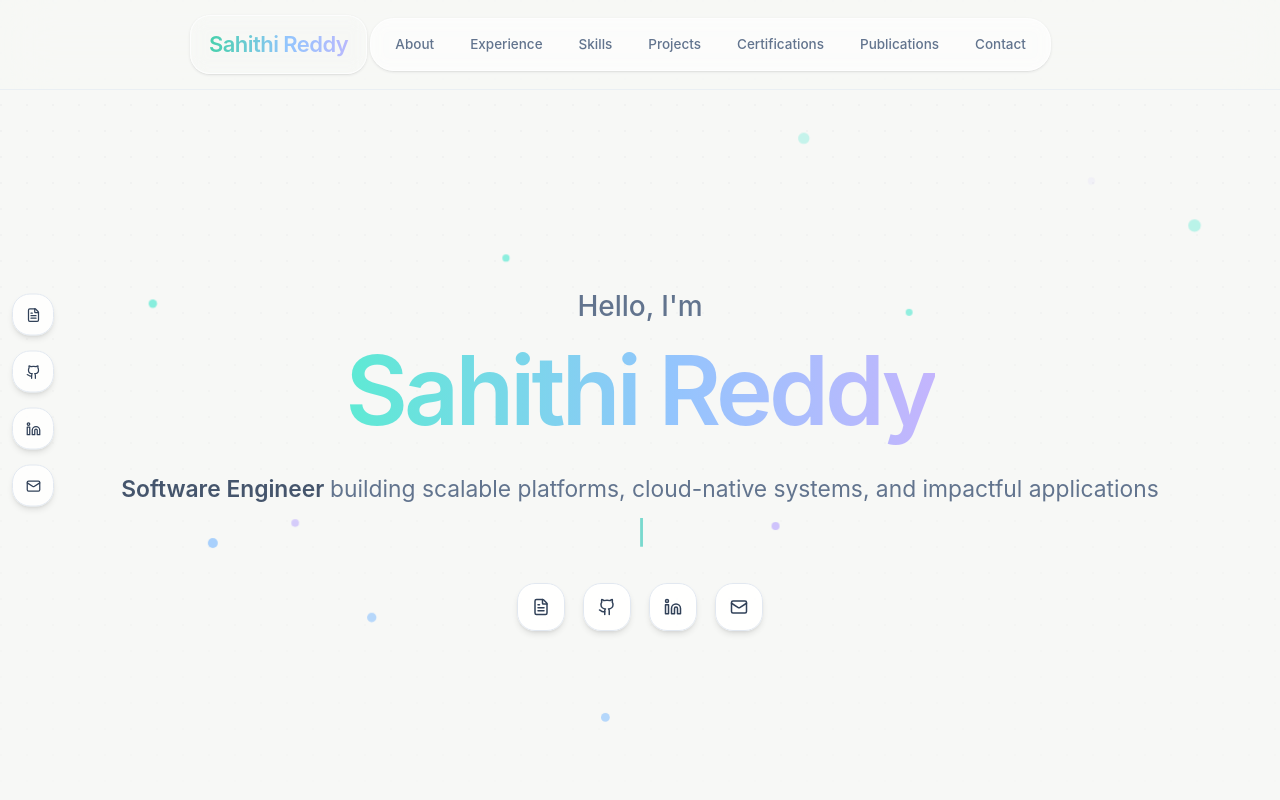
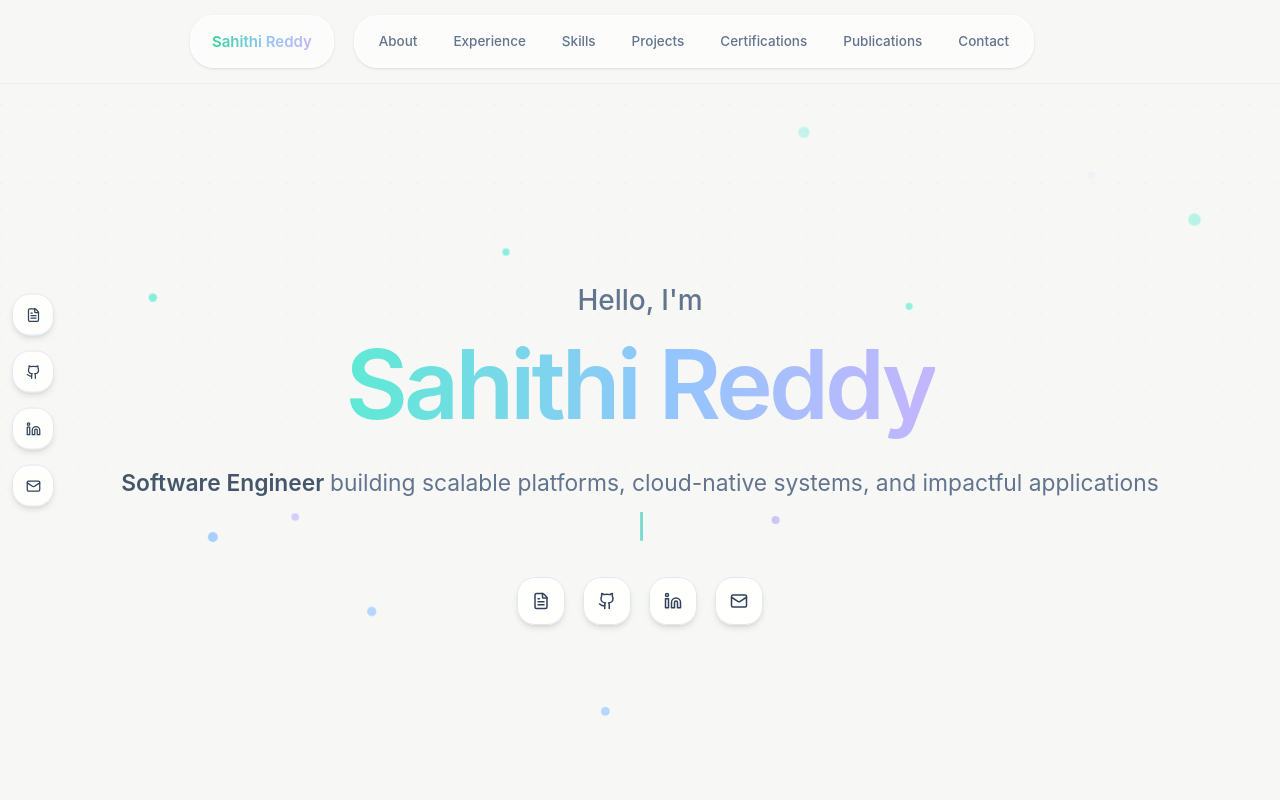
Before and after one commit to sahithireddys/sahithireddys.github.io, a React (Vite) app: page / in a window 1280 px wide. Shown: the top 800 px of the page. Built offline with nearby package versions, Linux system fonts and the light colour scheme.

Commit message:
Experience dots

```diff
--- a/src/components/ExperienceSection.jsx
+++ b/src/components/ExperienceSection.jsx
@@ -20,10 +20,10 @@ export default function ExperienceSection({ experiences }) {
             className={`${index !== experiences.length - 1 ? "mb-10" : ""} relative`}
           >
             <div
-              className={`absolute top-6 -left-[41px] rounded-full border-4 border-[#f7f8f6] md:-left-[57px] ${
+              className={`absolute top-6 -left-8 md:-left-12 -translate-x-1/2 rounded-full border-4 border-[#f7f8f6] ${
                 index < 2
                   ? "h-5 w-5 bg-teal-500 shadow-[0_0_12px_rgba(20,184,166,0.8)]"
-                  : "h-4 w-4 bg-teal-400"
+                  : "h-5 w-5 bg-teal-400"
               }`}
             />
 
--- a/src/components/Header.jsx
+++ b/src/components/Header.jsx
@@ -13,7 +13,10 @@ export default function Header({
       <div className="mx-auto flex w-full max-w-7xl items-center justify-between px-6 py-5 lg:px-10">
         <button
           onClick={() => scrollToSection("home")}
-          className="rounded-[20px] border border-white/70 bg-white/70 px-6 py-4 text-[22px] font-semibold tracking-tight text-transparent shadow-sm backdrop-blur"
+          className="rounded-[24px] border border-white/70 bg-white/60 px-7 py-5 text-xl font-semibold shadow-sm backdrop-blur transition hover:bg-white"
+        >
+          <span
+            className="text-transparent"
             style={{
               backgroundImage:
                 "linear-gradient(90deg, #34d399 0%, #93c5fd 55%, #c4b5fd 100%)",
@@ -22,6 +25,7 @@ export default function Header({
             }}
           >
             {profile.heroName}
+          </span>
         </button>
 
         <nav className="hidden items-center gap-2 rounded-[24px] border border-white/70 bg-white/60 px-3 py-2 shadow-sm backdrop-blur md:flex">
```
Lines whose indentation alone changed are shown as unchanged.
